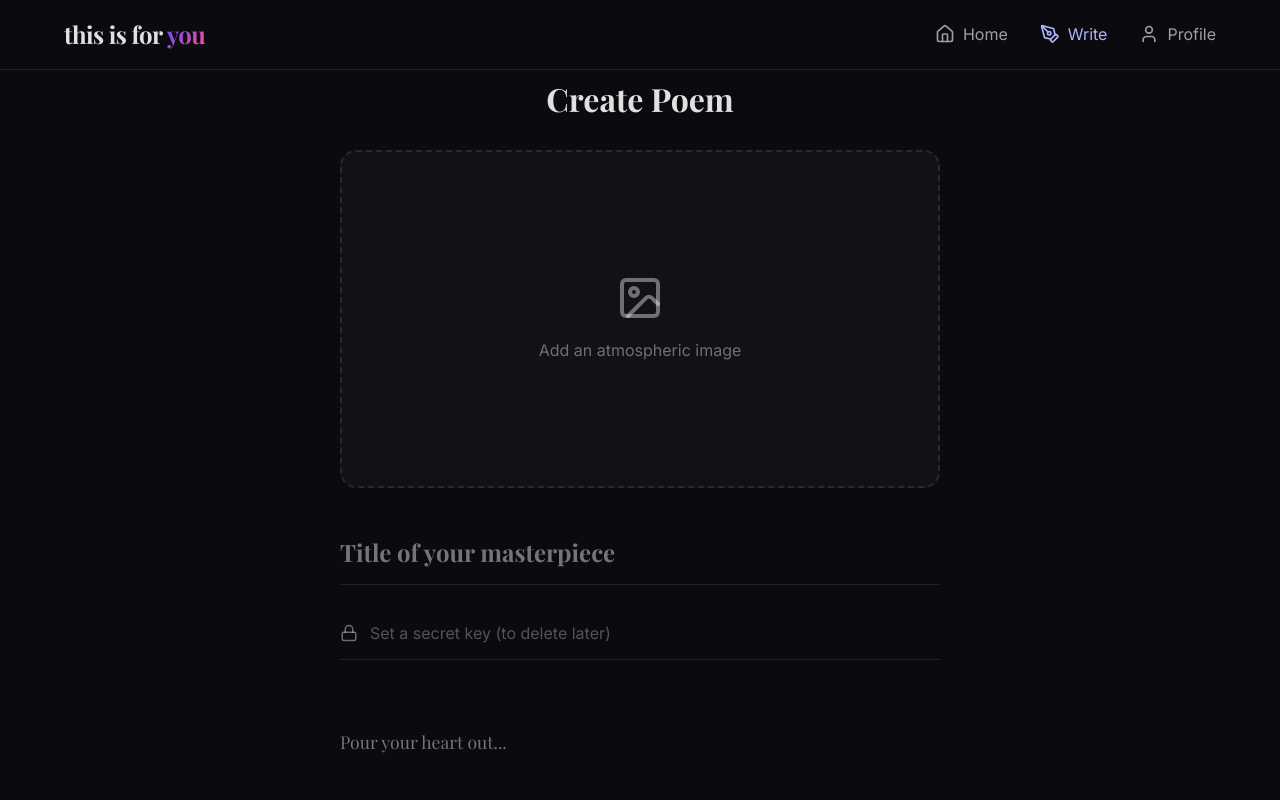
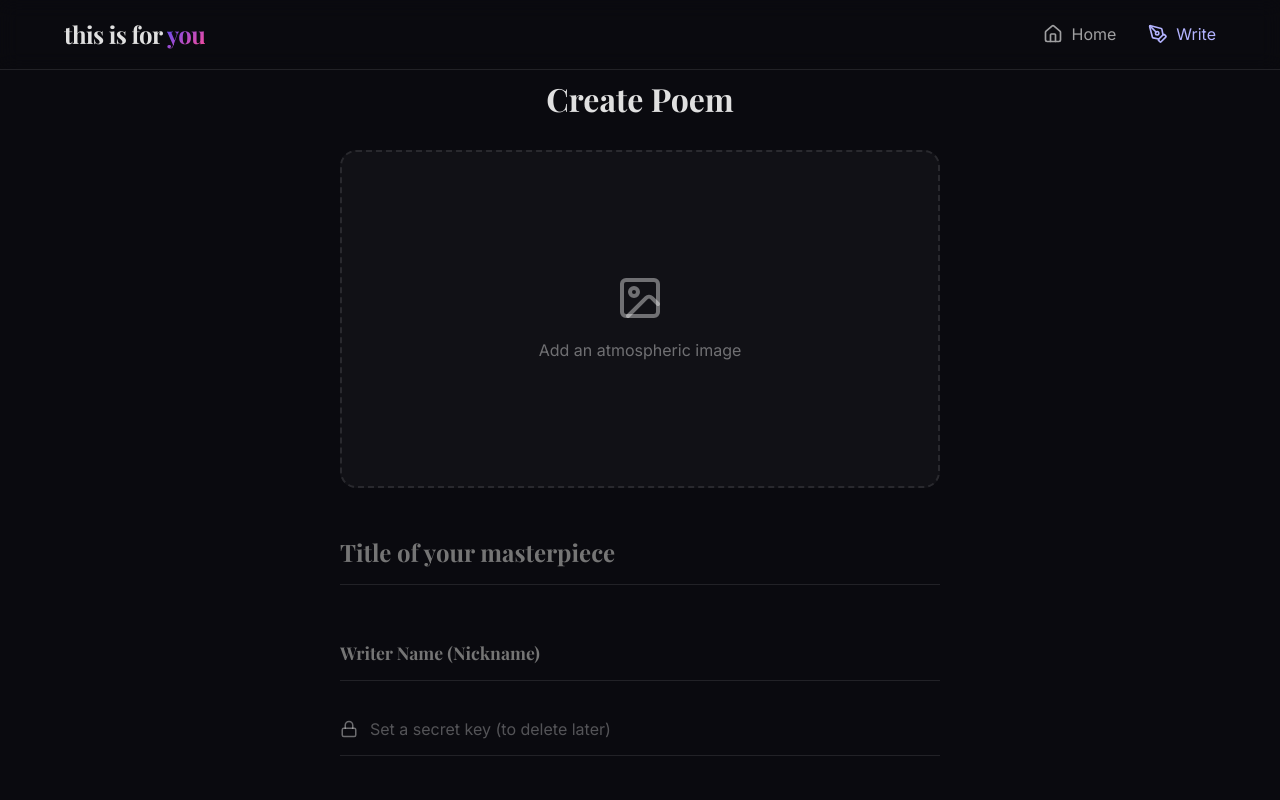
Before and after one commit to Kimchiun/poem-app, a React (Vite) app: page /upload in a window 1280 px wide. Shown: the top 800 px of the page. Built offline with nearby package versions, Linux system fonts and the light colour scheme; a web font is replaced by a local one.

Commit message:
Feat: Add author name input and clean up UI

```diff
--- a/src/components/Header.jsx
+++ b/src/components/Header.jsx
@@ -22,10 +22,6 @@ const Header = () => {
                         <PenTool size={20} />
                         <span>Write</span>
                     </Link>
-                    <Link to="/profile" className={`nav-link ${location.pathname === '/profile' ? 'active' : ''}`}>
-                        <User size={20} />
-                        <span>Profile</span>
-                    </Link>
                 </nav>
             </div>
         </header>
--- a/src/components/MobileNav.jsx
+++ b/src/components/MobileNav.jsx
@@ -19,10 +19,6 @@ const MobileNav = () => {
                     </div>
                 </div>
             </Link>
-            <Link to="/profile" className={`mobile-nav-item ${location.pathname === '/profile' ? 'active' : ''}`}>
-                <User size={24} />
-                <span className="mobile-nav-label">Profile</span>
-            </Link>
         </nav>
     );
 };
--- a/src/pages/Home.jsx
+++ b/src/pages/Home.jsx
@@ -39,11 +39,6 @@ const Home = () => {
         <div className="home-page">
             <div className="feed-header">
                 <h1>Discover</h1>
-                <div className="filter-tabs">
-                    <button className="tab active">Trending</button>
-                    <button className="tab">Latest</button>
-                    <button className="tab">Following</button>
-                </div>
             </div>
 
             <div className="feed-container">
--- a/src/pages/Upload.jsx
+++ b/src/pages/Upload.jsx
@@ -7,6 +7,7 @@ import '../styles/Upload.css';
 const Upload = () => {
     const navigate = useNavigate();
     const [title, setTitle] = useState('');
+    const [author, setAuthor] = useState('');
     const [text, setText] = useState('');
     const [password, setPassword] = useState('');
     const [image, setImage] = useState(null);
@@ -28,8 +29,8 @@ const Upload = () => {
     };
 
     const handleSubmit = async () => {
-        if (!title || !text || !image || !password) {
-            alert('모든 필드를 입력하고 이미지를 추가해주세요 (비밀번호 포함).');
+        if (!title || !text || !image || !password || !author) {
+            alert('모든 필드를 입력하고 이미지를 추가해주세요 (작성자명, 비밀번호 포함).');
             return;
         }
 
@@ -40,7 +41,7 @@ const Upload = () => {
                 text,
                 password,
                 image, // Base64 string for now, could be uploaded to Storage later
-                author: "chiun" // Or dynamic user
+                author: author
             };
 
             await addPoem(newPoem);
@@ -85,6 +86,17 @@ const Upload = () => {
                     />
                 </div>
 
+                <div className="form-group">
+                    <input
+                        type="text"
+                        placeholder="Writer Name (Nickname)"
+                        className="input-title"
+                        style={{ fontSize: '1.1rem', marginTop: '0.5rem' }}
+                        value={author}
+                        onChange={(e) => setAuthor(e.target.value)}
+                    />
+                </div>
+
                 <div className="form-group password-group">
                     <div className="input-with-icon">
                         <Lock size={18} className="input-icon" />
```
